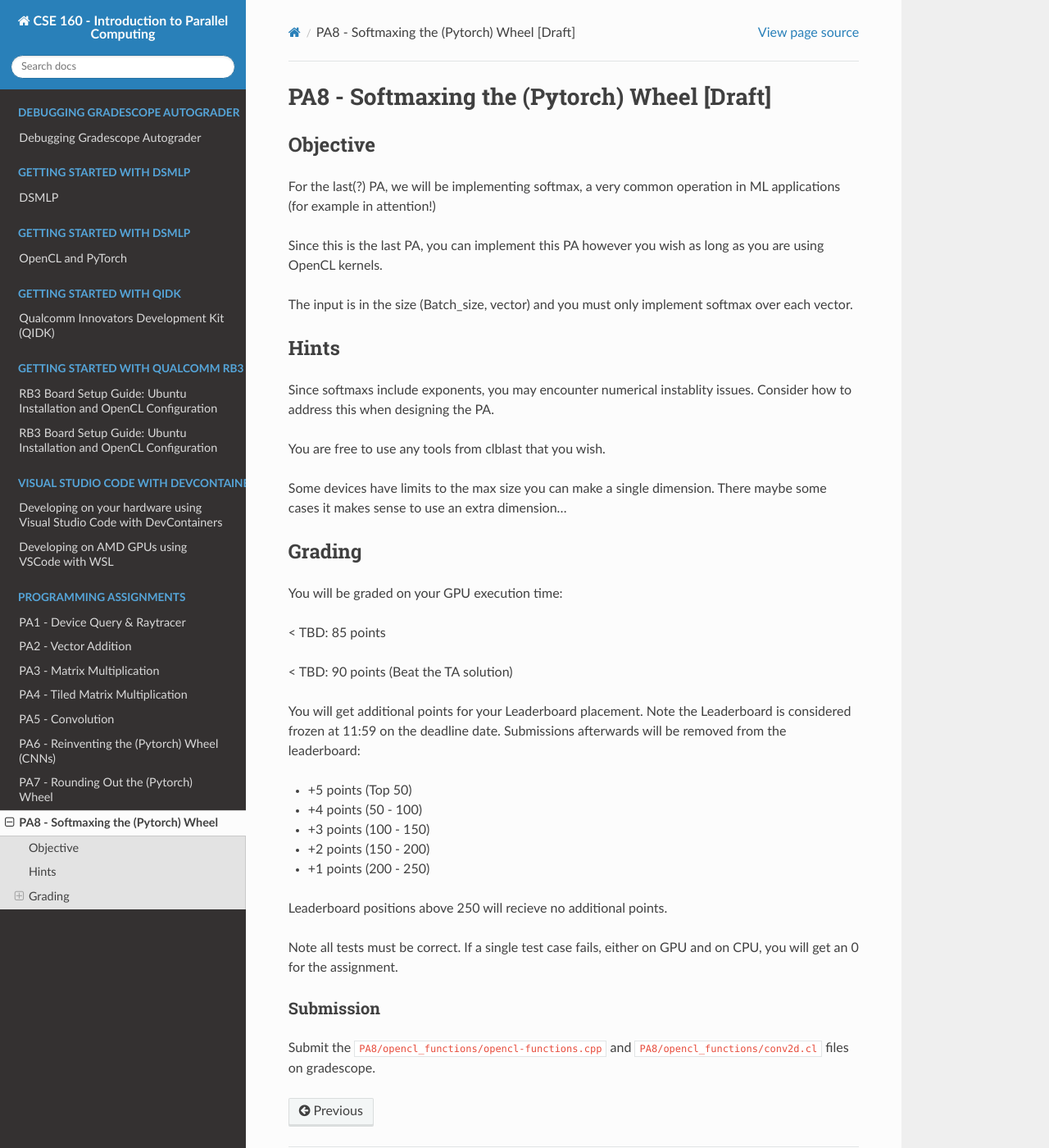
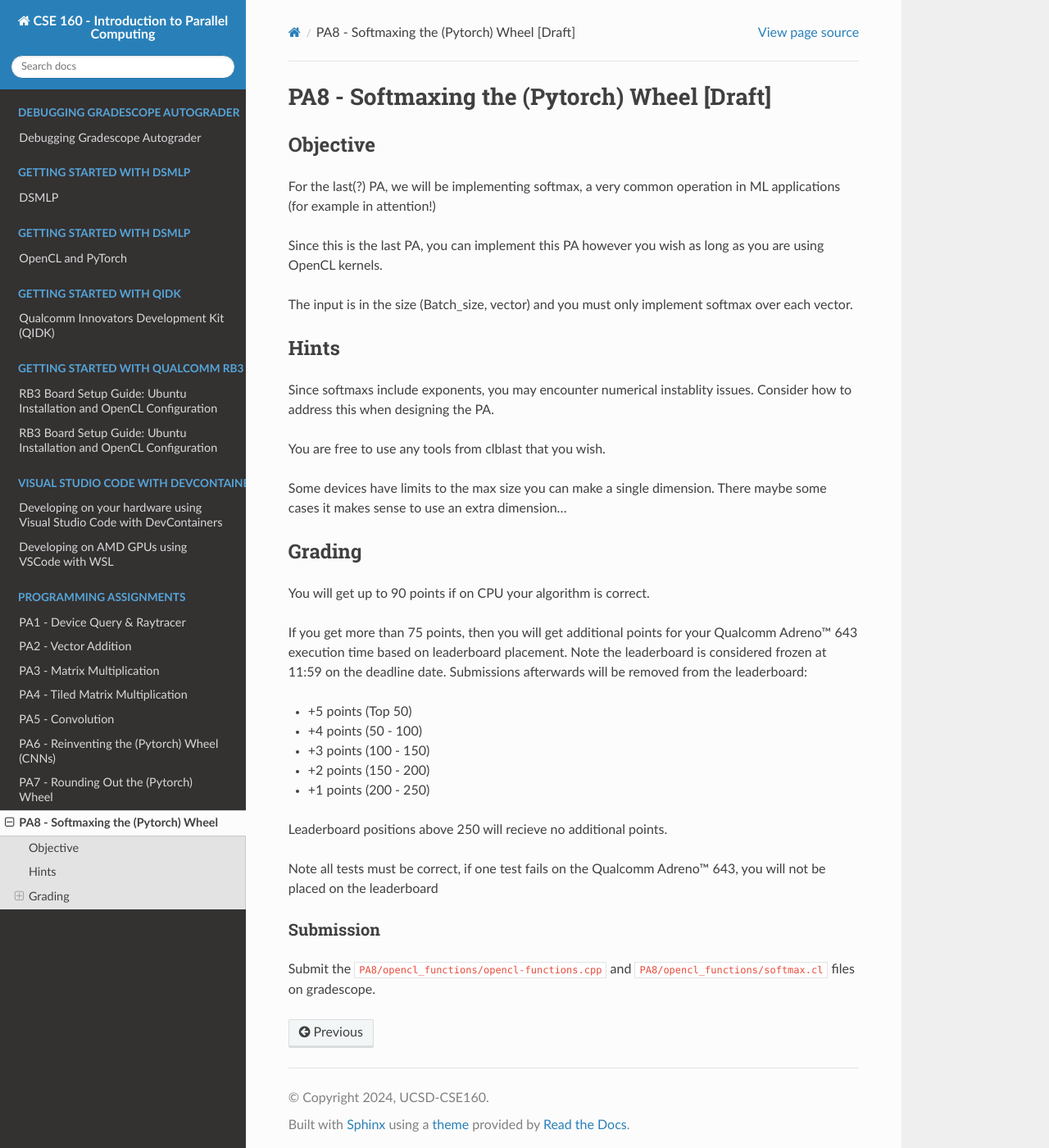
Before and after one commit to KastnerRG/cse160-docs, a Sphinx documentation site: the page built from docs/source/PA8.rst, in a window 1280 px wide and 1400 px high. Shown: the whole window at 82% size. Built offline with Sphinx 7.4.7 and the Read the Docs theme 3.1.0, drawn with Linux system fonts in a browser that asks for light colours; formulas are drawn with MathJax 3.

Commit message:
PA8 Update grade and typo fixes

```diff
--- a/docs/source/PA8.rst
+++ b/docs/source/PA8.rst
@@ -19,13 +19,9 @@ Some devices have limits to the max size you can make a single dimension. There
 
 Grading
 -------
-You will be graded on your GPU execution time:
+You will get up to 90 points if on CPU your algorithm is correct.
 
-\< TBD: 85 points
-
-\< TBD: 90 points (Beat the TA solution)
-
-You will get additional points for your Leaderboard placement. Note the Leaderboard is considered frozen at 11:59 on the deadline date. Submissions afterwards will be removed from the leaderboard:
+If you get more than 75 points, then you will get additional points for your Qualcomm Adreno™ 643 execution time based on leaderboard placement. Note the leaderboard is considered frozen at 11:59 on the deadline date. Submissions afterwards will be removed from the leaderboard:
 
 * +5 points (Top 50)
 * +4 points (50 - 100)
@@ -35,10 +31,10 @@ You will get additional points for your Leaderboard placement. Note the Leaderbo
 
 Leaderboard positions above 250 will recieve no additional points.
 
-Note all tests must be correct. If a single test case fails, either on GPU and on CPU, you will get an 0 for the assignment.
+Note all tests must be correct, if one test fails on the Qualcomm Adreno™ 643, you will not be placed on the leaderboard
 
 
 Submission
 ^^^^^^^^^^^^^^^^^^^^^^
 
-Submit the :code:`PA8/opencl_functions/opencl-functions.cpp` and :code:`PA8/opencl_functions/conv2d.cl` files on gradescope.
+Submit the :code:`PA8/opencl_functions/opencl-functions.cpp` and :code:`PA8/opencl_functions/softmax.cl` files on gradescope.
```
